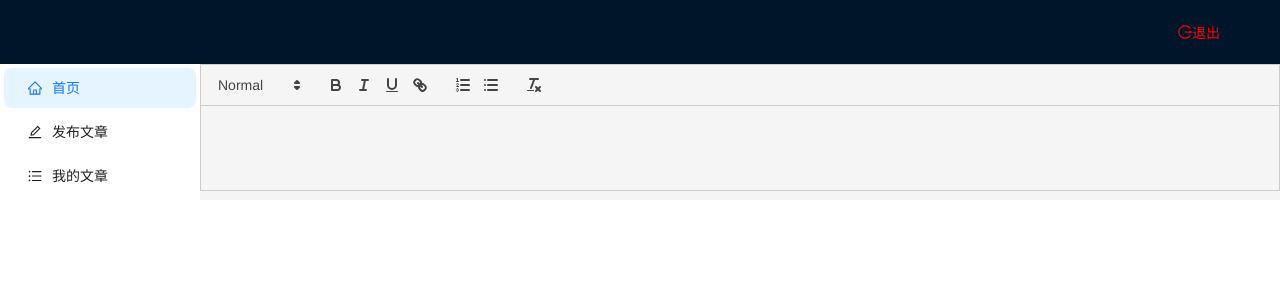
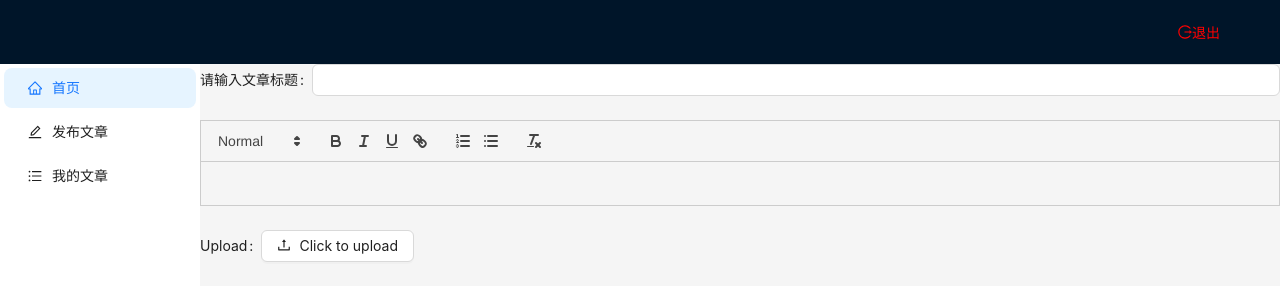
Before and after one commit to yaojiqunaer/react-study, a React (Create React App) app: page /publish in a window 1280 px wide. Shown: the top 302 px of the page. Built offline with nearby package versions, Linux system fonts and the light colour scheme; no server answers; sample sign-in values are in the browser's storage.

Commit message:
feat: create publish article form.

```diff
--- a/src/pages/Publish/index.jsx
+++ b/src/pages/Publish/index.jsx
@@ -1,10 +1,36 @@
 import ReactQuill from 'react-quill'
-import 'react-quill/dist/quill.snow.css';
-import { useState } from 'react';
+import 'react-quill/dist/quill.snow.css'
+import { useState } from 'react'
+import { UploadOutlined } from '@ant-design/icons'
+import { Button, Form, Input, Upload } from 'antd'
 
 const Publish = () => {
-    const [value, setValue] = useState('');
-    return <ReactQuill theme='snow' value={value} onChange={setValue} />;
+    const [value, setValue] = useState('')
+    return (
+        <>
+            <Form>
+                <Form.Item label='请输入文章标题' rules={
+                    [{ required: true, message: '请输入标题' }]
+                }>
+                    <Input />
+                </Form.Item>
+                <Form.Item>
+                    <ReactQuill theme='snow' value={value} onChange={setValue} />
+                </Form.Item>
+                <Form.Item
+                    name='upload'
+                    label='Upload'
+                    valuePropName='fileList'
+                    getValueFromEvent=''
+                >
+                    <Upload name='logo' action='/upload.do' listType='picture'>
+                        <Button icon={<UploadOutlined />}>Click to upload</Button>
+                    </Upload>
+                </Form.Item>
+
+            </Form>
+        </>
+    )
 }
 
 export default Publish
```
